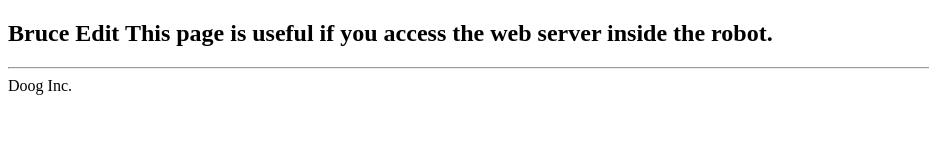
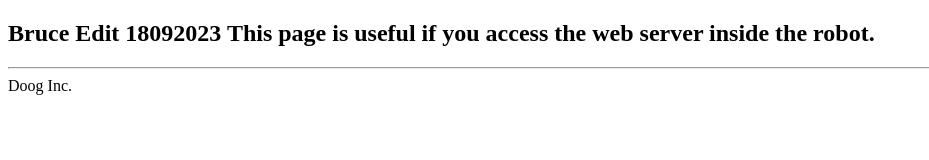
Before and after one commit to BruceDoogGithub/BruceDoogGithub.github.io, a plain HTML site: page user/index.html in a window 1280 px wide. Shown: the whole page, without its empty margins (0-929 px from the left). Drawn offline with Linux system fonts and the light colour scheme.

Commit message:
Update index.html

```diff
--- a/user/index.html
+++ b/user/index.html
@@ -5,7 +5,7 @@
     <meta name="viewport" content="width=device-width,initial-scale=1.0">
 </head>
 <body>
-    <h2>Bruce Edit This page is useful if you access the web server inside the robot.</h2>
+    <h2>Bruce Edit 18092023 This page is useful if you access the web server inside the robot.</h2>
     <hr>
     Doog Inc.
 </body>
```
